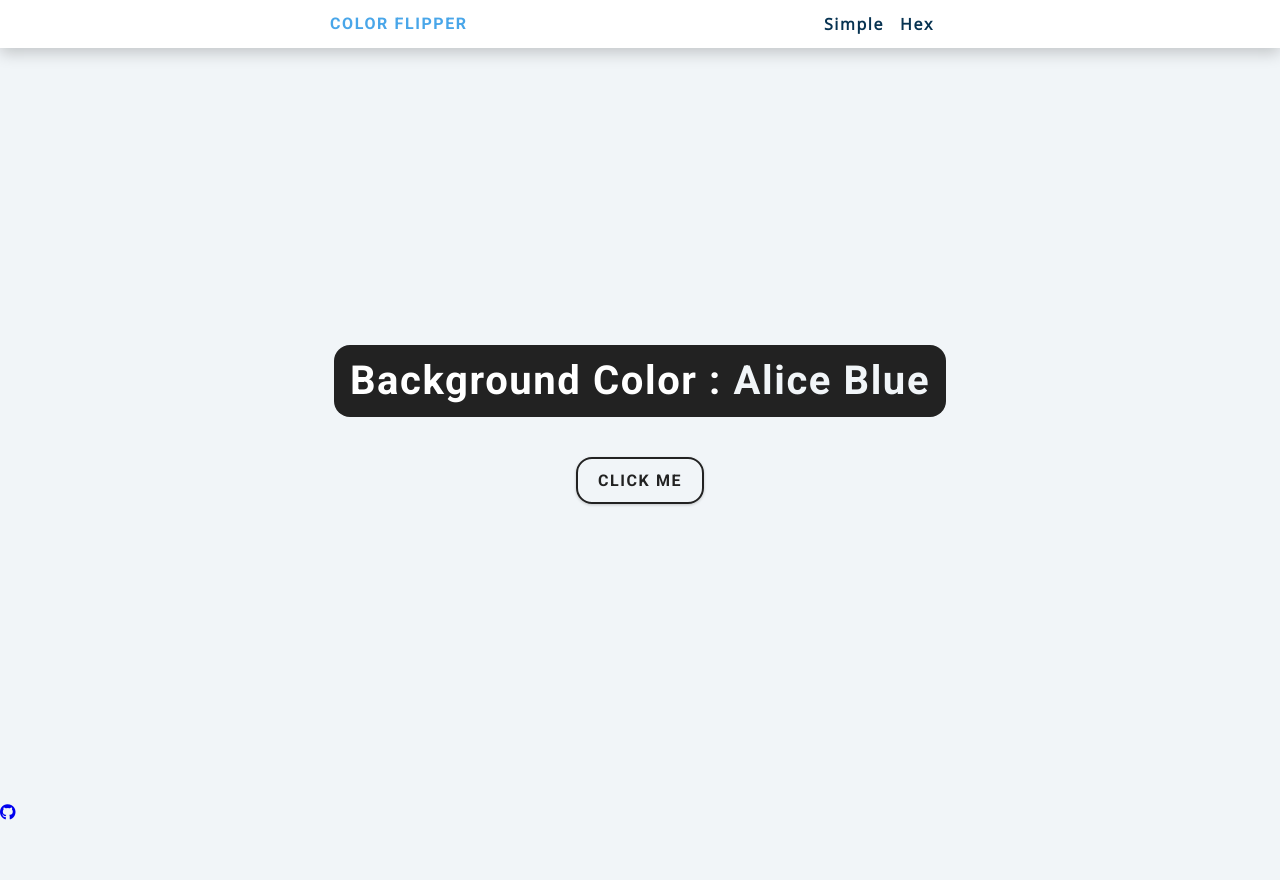
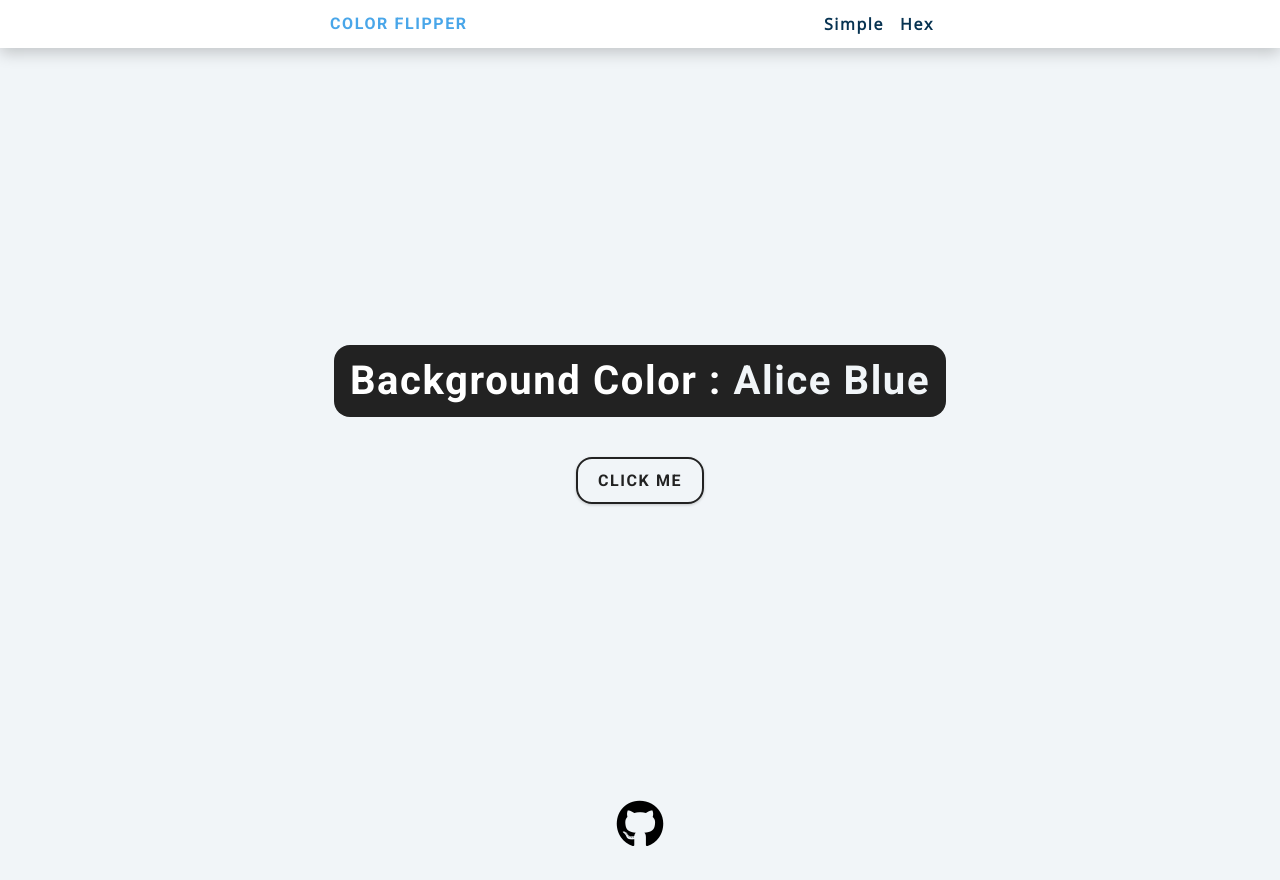
Before and after one commit to AJ-Stiles/Color-Flipper, a plain HTML site: page index.html in a window 1280 px wide. Before the commit the page ends 824 px from the top, so only its background shows below. Drawn offline with nearby package versions, Linux system fonts and the light colour scheme.

Commit message:
Update style.css

```diff
--- a/style.css
+++ b/style.css
@@ -234,3 +234,13 @@ main {
   color: var(--clr-white);
   background: var(--clr-black);
 }
+
+footer {
+  text-align: center;
+  padding-bottom: 2rem;
+}
+
+i {
+  font-size: 3rem;
+  color: black;
+}
```
